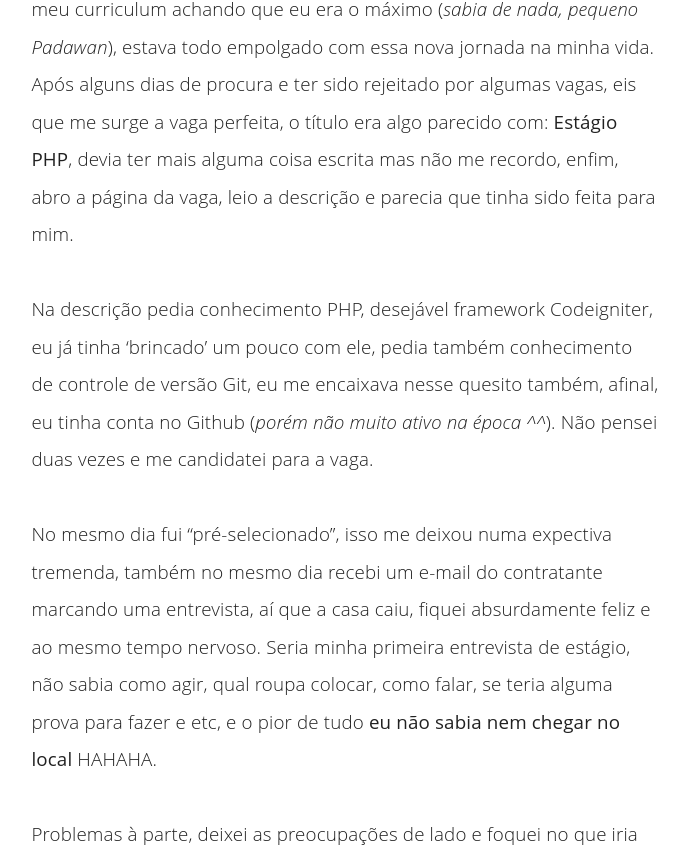
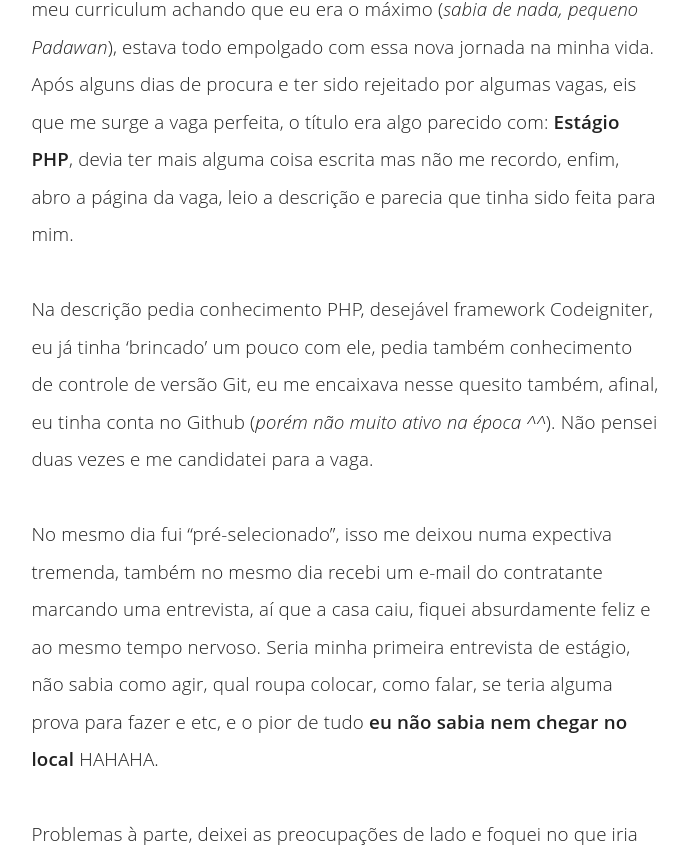
Before and after one commit to hugocarreira/hugocarreira.github.io, a Jekyll site: the page built from _posts/2016-07-17-o-meu-primeiro-estagio.markdown, in a window 1280 px wide. Shown: the part 1135-1990 px from the top of the page, without its empty margins (295-983 px from the left). Built offline with Jekyll 4.4.1, drawn with Linux system fonts in a browser that asks for light colours; comment, search, counter and statistics services are not loaded.

Commit message:
Update styles.scss

```diff
--- a/assets/css/styles.scss
+++ b/assets/css/styles.scss
@@ -7,10 +7,6 @@
 * {
   margin: 0;
   padding: 0;
-}
-
-strong {
-  font-weight: 600;
 }
 
 nav {
@@ -57,6 +53,10 @@
             margin-bottom: 2em;
             line-height: 2;
             letter-spacing: .01rem;
+        }
+
+        strong {
+          font-weight: 600;
         }
     }
 }
```
